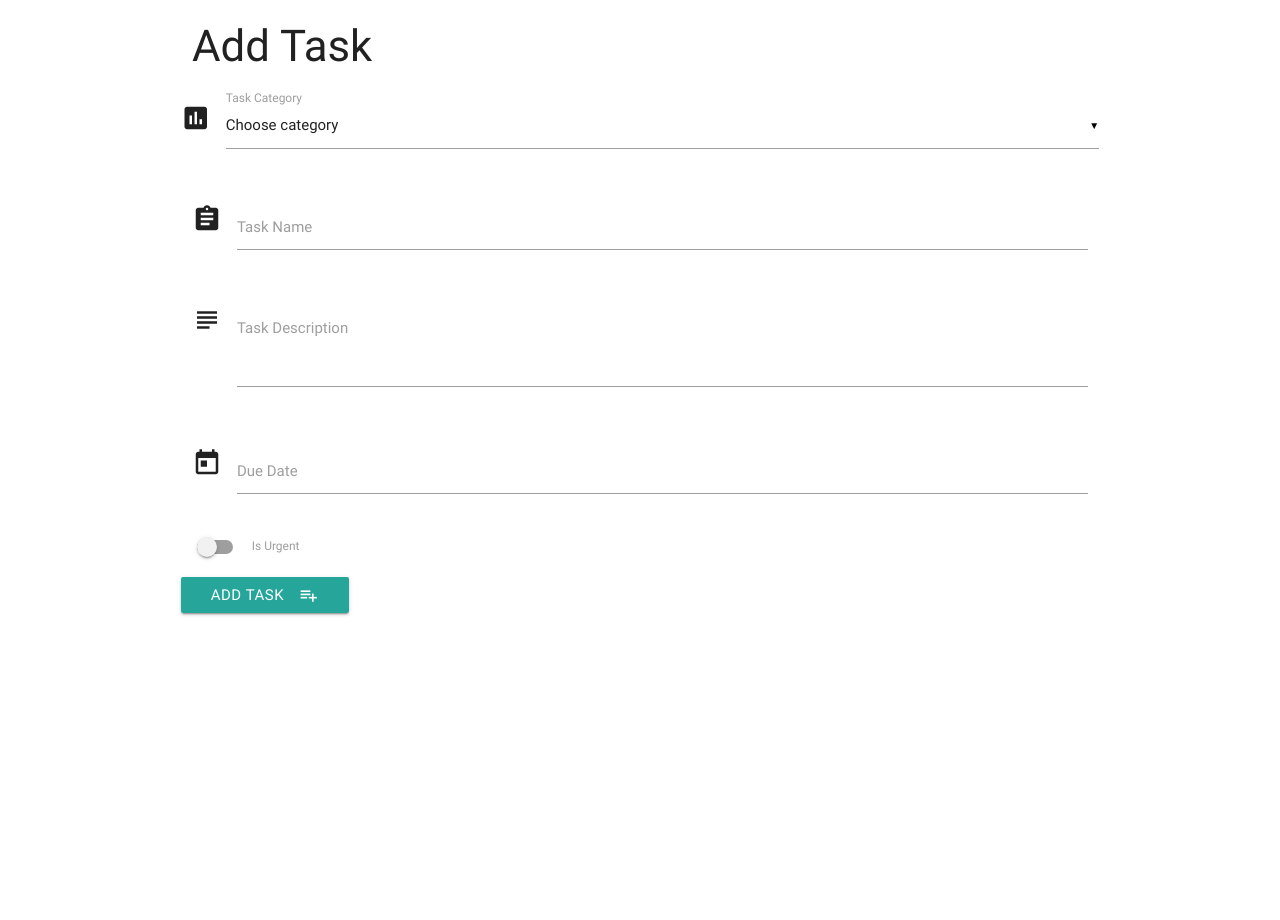
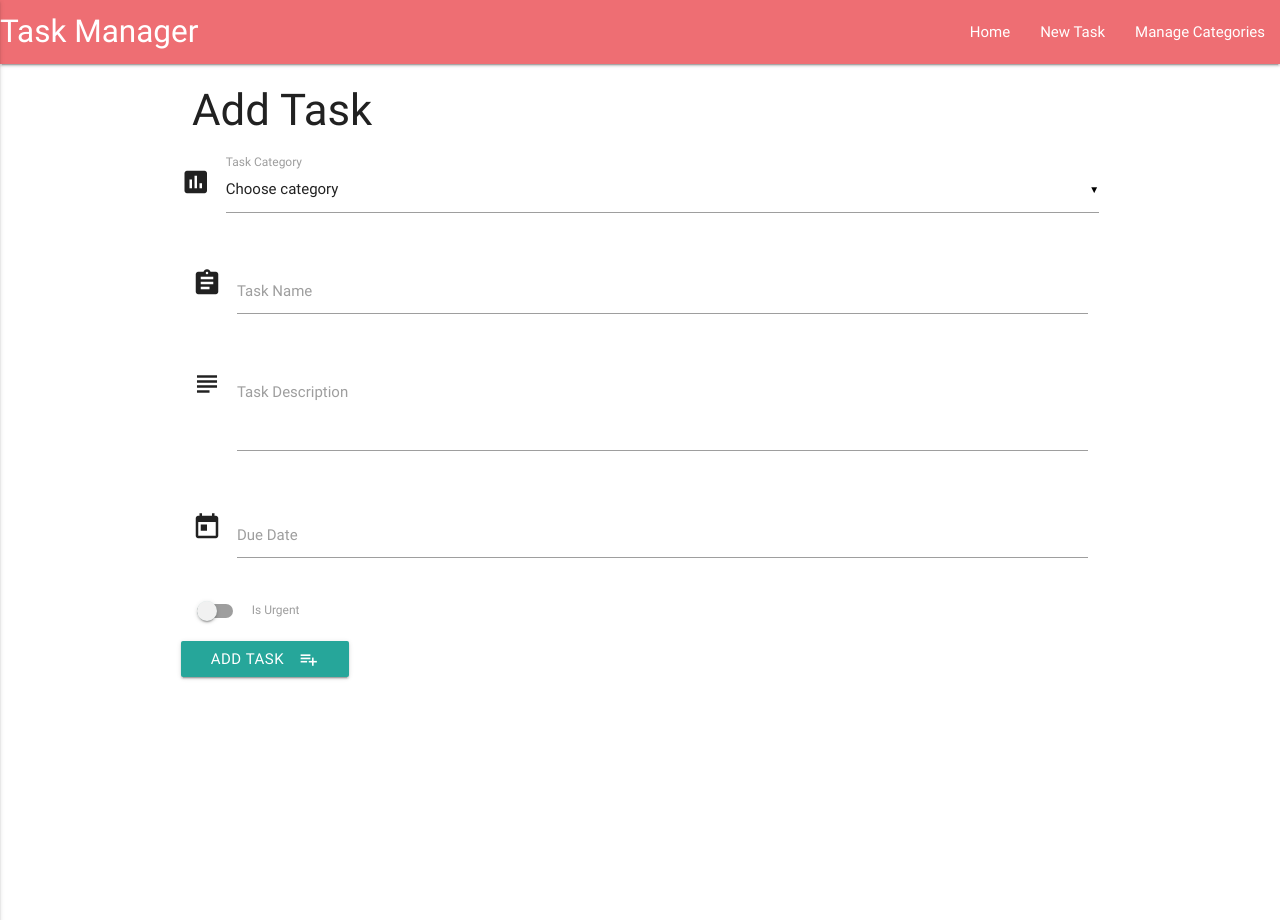
Before and after one commit to Sebastian-Torres-Matrix/task-manager-project, a Flask app: page /add_task in a window 1280 px wide. Run offline with Flask 2, Linux system fonts and the light colour scheme; data that the repository does not hold is empty; some libraries are stand-ins or nearby versions.

Commit message:
navbar added

```diff
--- a/templates/base.html
+++ b/templates/base.html
@@ -1,42 +1,67 @@
 <!DOCTYPE html>
 <html lang="en">
-
   <head>
-	<link href="https://fonts.googleapis.com/icon?family=Material+Icons" rel="stylesheet">
-	<link rel="stylesheet" href="https://cdnjs.cloudflare.com/ajax/libs/materialize/0.100.2/css/materialize.min.css">
-    <link rel="stylesheet" href="{{url_for('static', filename='css/style.css')}}" type="text/css">
-	<meta charset="UTF-8">
-	<meta name="viewport" content="width=device-width, initial-scale=1.0">
+    <link
+      href="https://fonts.googleapis.com/icon?family=Material+Icons"
+      rel="stylesheet"
+    />
+    <link
+      rel="stylesheet"
+      href="https://cdnjs.cloudflare.com/ajax/libs/materialize/0.100.2/css/materialize.min.css"
+    />
+    <link
+      rel="stylesheet"
+      href="{{url_for('static', filename='css/style.css')}}"
+      type="text/css"
+    />
+    <meta charset="UTF-8" />
+    <meta name="viewport" content="width=device-width, initial-scale=1.0" />
     <title>Document</title>
   </head>
 
   <body>
+    <header>
+        <nav>
+            <div class="nav-wrapper">
+                <a href="{{url_for('get_tasks')}}" class="brand-logo">Task Manager</a>
+                <a href="#" data-activates="mobile-demo" class="button-collapse"><i class="material-icons">menu</i></a>
+                <ul id="nav-mobile" class="right hide-on-med-and-down">
+                    <li><a href="{{url_for('get_tasks')}}">Home</a></li>
+                    <li><a href="{{url_for('add_task')}}">New Task</a></li>
+                    <li><a href="{{url_for('get_categories')}}">Manage Categories</a></li>
+                </ul>
+                <ul class="side-nav" id="mobile-demo">
+                    <li><a href="{{url_for('get_tasks')}}">Home</a></li>
+                    <li><a href="{{url_for('add_task')}}">New Task</a></li>
+                    <li><a href="{{url_for('get_categories')}}">Manage Categories</a></li>
+                </ul>
+            </div>
+        </nav>
+    </header>
     <div class="container">
-	{% block content %}
-	{% endblock %}
+      {% block content %} {% endblock %}
     </div>
     <script src="https://cdnjs.cloudflare.com/ajax/libs/jquery/3.5.1/jquery.min.js"></script>
     <script src="https://cdnjs.cloudflare.com/ajax/libs/materialize/0.100.2/js/materialize.min.js"></script>
     <script type="text/javascript">
-		$(document).ready(function(){
-            $('.collapsible').collapsible();
-          $('select').material_select();
-
+      $(document).ready(function () {
+        $(".collapsible").collapsible();
+        $("select").material_select();
+        $(".button-collapse").sideNav();
       });
 
-        $('.datepicker').pickadate({
+      $(".datepicker").pickadate({
         selectMonths: true,
         selectYears: 15,
-            today: 'Today',
-            clear: 'Clear',
-            close: 'Ok',
-            closeOnSelect: false
+        today: "Today",
+        clear: "Clear",
+        close: "Ok",
+        closeOnSelect: false,
       });
 
-        document.getElementById("matfix").addEventListener("click", function(e) {
+      document.getElementById("matfix").addEventListener("click", function (e) {
         e.stopPropagation();
       });
     </script>
   </body>
-
 </html>
```
Lines whose indentation alone changed are shown as unchanged.
